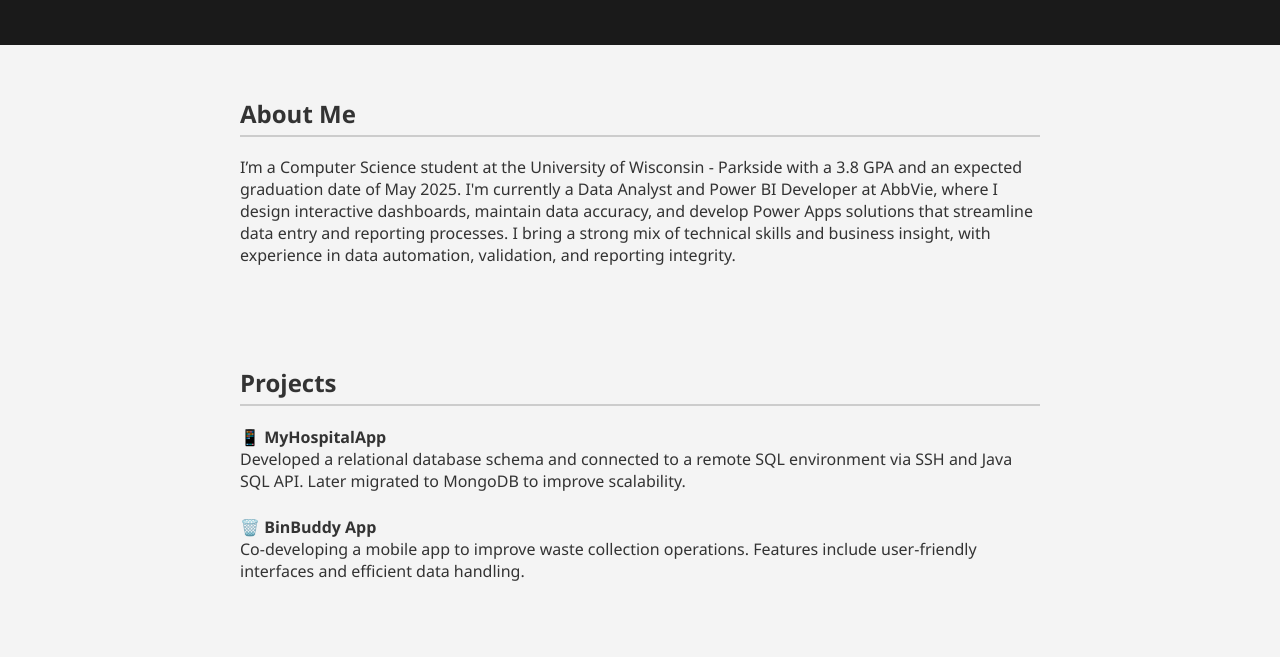
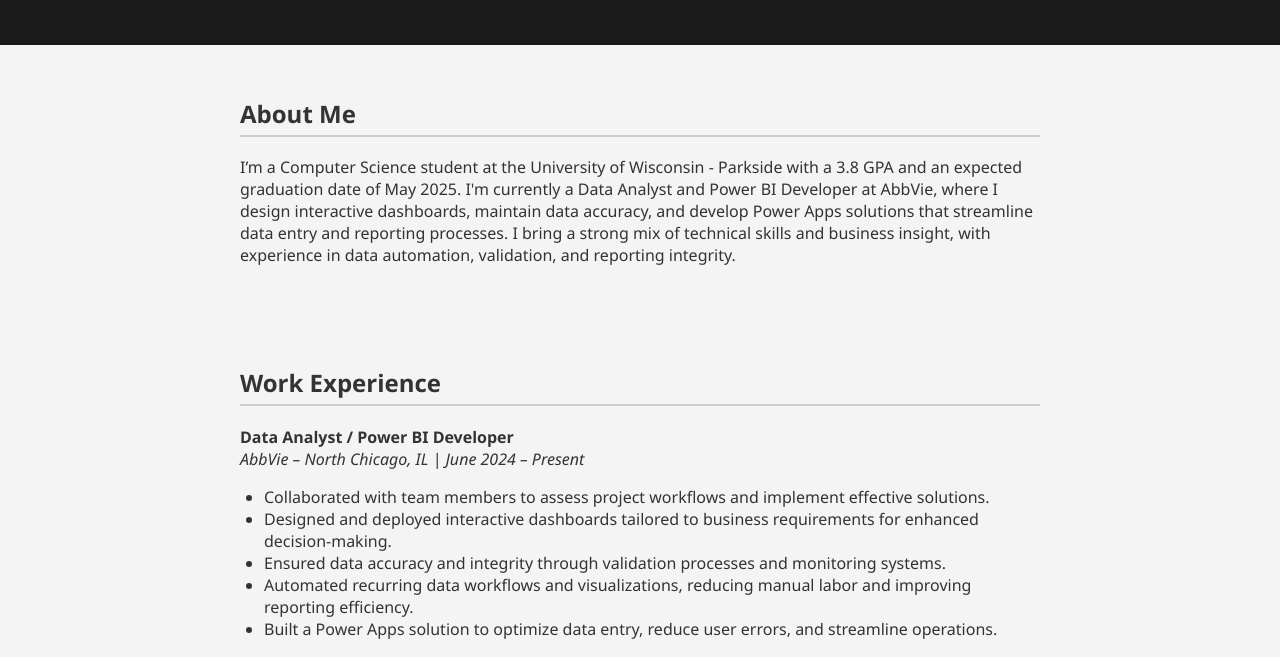
Before and after one commit to antonio37317/enrique.github.io, a plain HTML site: page index.html in a window 1280 px wide. Shown: the part 143-800 px from the top of the page. Drawn offline with Linux system fonts and the light colour scheme.

Commit message:
Update index.html

```diff
--- a/index.html
+++ b/index.html
@@ -30,7 +30,7 @@
       color: #0366d6;
       text-decoration: none;
     }
-    .project {
+    .project, .job {
       margin-bottom: 1.5rem;
     }
     footer {
@@ -38,6 +38,9 @@
       padding: 1rem;
       background: #eaeaea;
       font-size: 0.9rem;
+    }
+    ul {
+      padding-left: 1.5rem;
     }
   </style>
 </head>
@@ -58,8 +61,22 @@
 </section>
 
 <section>
+  <h2>Work Experience</h2>
+  <div class="job">
+    <strong>Data Analyst / Power BI Developer</strong><br>
+    <em>AbbVie – North Chicago, IL | June 2024 – Present</em>
+    <ul>
+      <li>Collaborated with team members to assess project workflows and implement effective solutions.</li>
+      <li>Designed and deployed interactive dashboards tailored to business requirements for enhanced decision-making.</li>
+      <li>Ensured data accuracy and integrity through validation processes and monitoring systems.</li>
+      <li>Automated recurring data workflows and visualizations, reducing manual labor and improving reporting efficiency.</li>
+      <li>Built a Power Apps solution to optimize data entry, reduce user errors, and streamline operations.</li>
+    </ul>
+  </div>
+</section>
+
+<section>
   <h2>Projects</h2>
-
   <div class="project">
     <strong>📱 MyHospitalApp</strong><br>
     Developed a relational database schema and connected to a remote SQL environment via SSH and Java SQL API. Later migrated to MongoDB to improve scalability.
```
